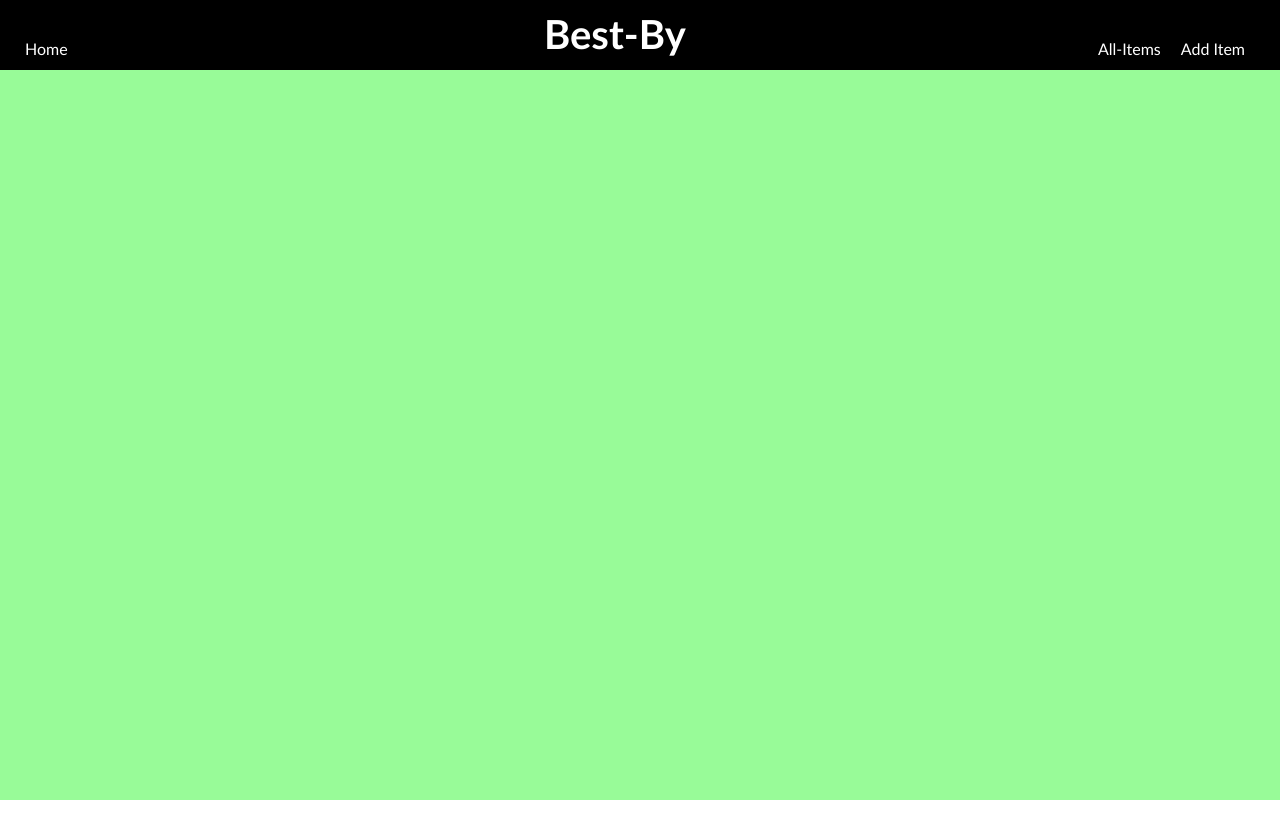
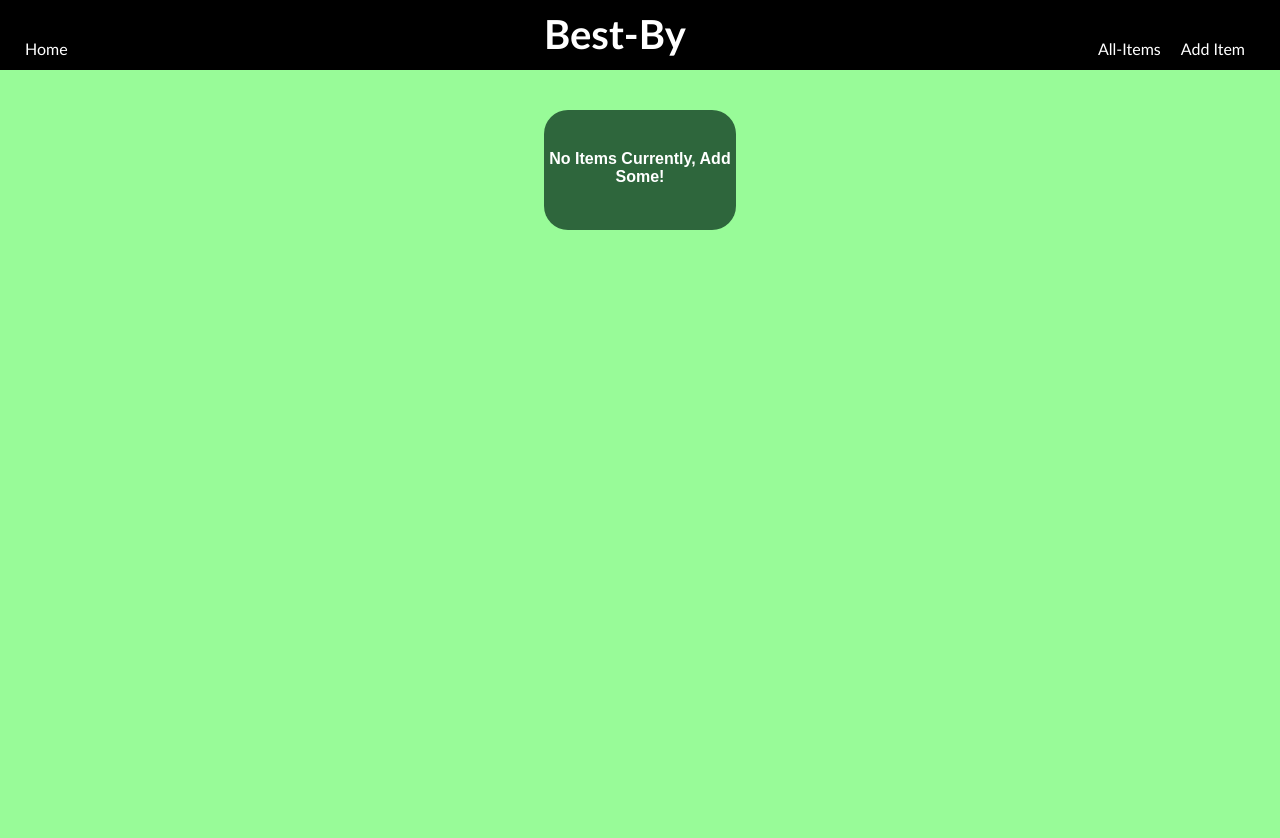
Before and after one commit to moh-asim-iqbal/best-by-app, a React (Create React App) app in the folder client/: page /items/list in a window 1280 px wide. Before the commit the page ends 800 px from the top, so only its background shows below. Built offline with nearby package versions, Linux system fonts and the light colour scheme; no server answers.

Commit message:
Fixed no data bug
Added catch for api error when no items were available, added message boxes to give user context

```diff
--- a/client/src/components/summaryTable/SummaryBox.jsx
+++ b/client/src/components/summaryTable/SummaryBox.jsx
@@ -23,6 +23,9 @@ export default function SummaryBox() {
                 })
                 setData(filteredResult)
                 setDoneLoading(true)
+            }).catch(error => {
+                console.log(error)
+                setDoneLoading(true)
             })
 
 
@@ -31,7 +34,14 @@ export default function SummaryBox() {
 
     },[])
 
-    return (
-        doneLoading && (<HomeTable className="home-table" data={data} columns={myColumns} />)
-    )
+
+    if(!data && doneLoading){
+        console.log(data)
+        return <div className="msg-box"><span>No Items Currently, Add Some!</span></div>
+    }
+    else if (doneLoading) {
+        return <HomeTable className="home-table" data={data} columns={myColumns} />
+    }
+    else {
+        return <div className="msg-box">Loading...</div>}
 }
--- a/client/src/pages/ItemsInsert.jsx
+++ b/client/src/pages/ItemsInsert.jsx
@@ -44,10 +44,10 @@ export default function ItemsInsert(props) {
     }
 
     const minDate = () => {
-        var today = new Date();
-        var dd = today.getDate();
-        var mm = today.getMonth()+1;
-        var yyyy = today.getFullYear();
+        let today = new Date();
+        let dd = today.getDate() + 1;
+        let mm = today.getMonth()+1;
+        let yyyy = today.getFullYear();
         if(dd<10){
         dd='0'+dd
         }
@@ -55,9 +55,8 @@ export default function ItemsInsert(props) {
         mm='0'+mm
         }
 
-        today = yyyy+'-'+mm+'-'+dd;
-        console.log(today)
-        return today
+        let tomorrow = yyyy+'-'+mm+'-'+dd;
+        return tomorrow
     }
 
 
--- a/client/src/pages/ItemsList.jsx
+++ b/client/src/pages/ItemsList.jsx
@@ -5,27 +5,36 @@ import Table from '../components/tableContainer/TableContainer'
 
 export default function ItemsList() {
     const [items, setItems] = useState([])
+    const [doneLoading, setDoneLoading] = useState(false)
     const myColumns = useMemo( () => COLUMNS, [])
 
     useEffect(() => {
+        setDoneLoading(false)
         const fetchData = async () => {
-          const result = await api.getAllItems()
-          setItems(result.data.data)
+          await api.getAllItems()
+            .then( result => {
+                setItems(result.data.data)
+                setDoneLoading(true)})
+            .catch(error => {
+                console.log(error)
+                setDoneLoading(true)
+            })
+
         }
 
         fetchData()
       }, [])
 
-    let showTable = true
-        if (!items.length) {
-            showTable = false
-        }
 
-    return (
-        <div>
-            {showTable && (
-                <Table columns={myColumns} data={items} />
-            )}
-        </div>
-    )
+    if(!items.length && doneLoading){
+
+        return <div className="msg-box"><span>No Items Currently, Add Some!</span></div>
+    }
+    else if (doneLoading) {
+        return <Table columns={myColumns} data={items} />
+    }
+    else {
+        return <div className="msg-box">Loading...</div>}
+
+
 }
--- a/client/src/pages/styles.scss
+++ b/client/src/pages/styles.scss
@@ -94,3 +94,20 @@
       }
     }
   }
+
+  .msg-box {
+    background-color: rgb(46, 102, 60);
+    color: white;
+    width: 15vw;
+    height: 10vh;
+    border-radius: 1.5em;
+    font-family: sans-serif;
+    font-weight: bold;
+    margin-left: auto;
+    margin-right: auto;
+    margin-top: 5vh;
+    text-align: center;
+    padding-top: 5vh;
+
+
+  }
```
